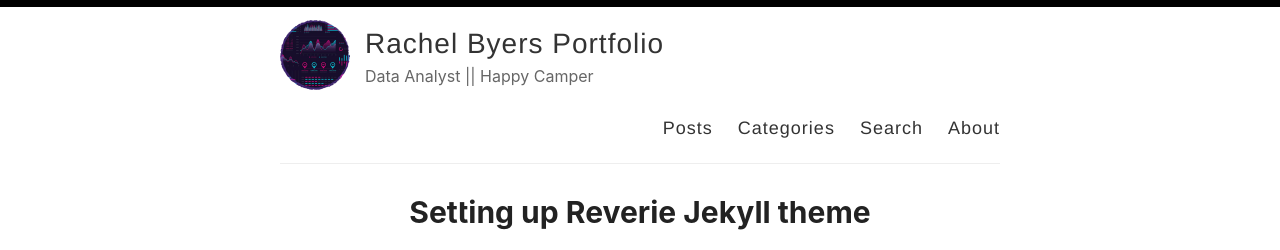
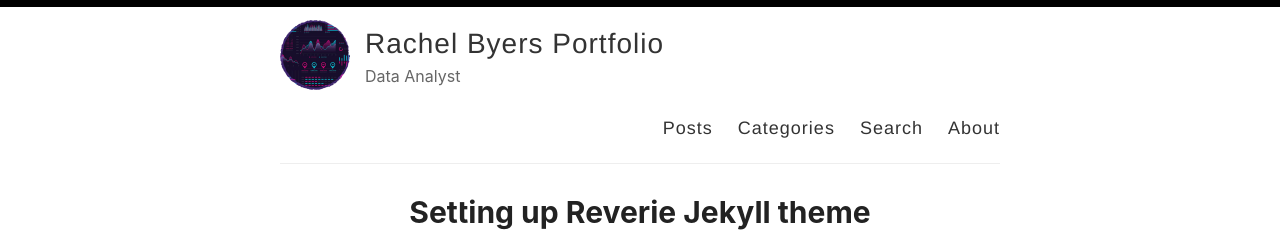
Before and after one commit to rbyers18/github-portfolio, a Jekyll site: the page built from index.html, in a window 1280 px wide. Shown: the top 250 px of the page. Built offline with Jekyll 4.4.1, drawn with Linux system fonts in a browser that asks for light colours; the list of posts is cut into pages by our own code.

Commit message:
Update _config.yml
trying to change baseurl for images to work

```diff
--- a/_config.yml
+++ b/_config.yml
@@ -10,7 +10,7 @@ name: Rachel Byers Portfolio
 author: Rachel Byers
 
 # Short bio or description (displayed in the header)
-description: Data Analyst || Happy Camper
+description: Data Analyst
 
 # URL of your avatar or profile pic (you could use your GitHub profile pic)
 avatar: /images/purpledata.png
@@ -56,7 +56,7 @@ enforce_ssl: https://rbyers18.github.io/github-portfolio/
 # (http://yourusername.github.io/repository-name)
 # and NOT your User repository (http://yourusername.github.io)
 # then add in the baseurl here, like this: "/repository-name"
-baseurl: "/github-portfolio"
+baseurl: /github-portfolio
 
 #
 # !! You don't need to change any of the configuration flags below !!
```
